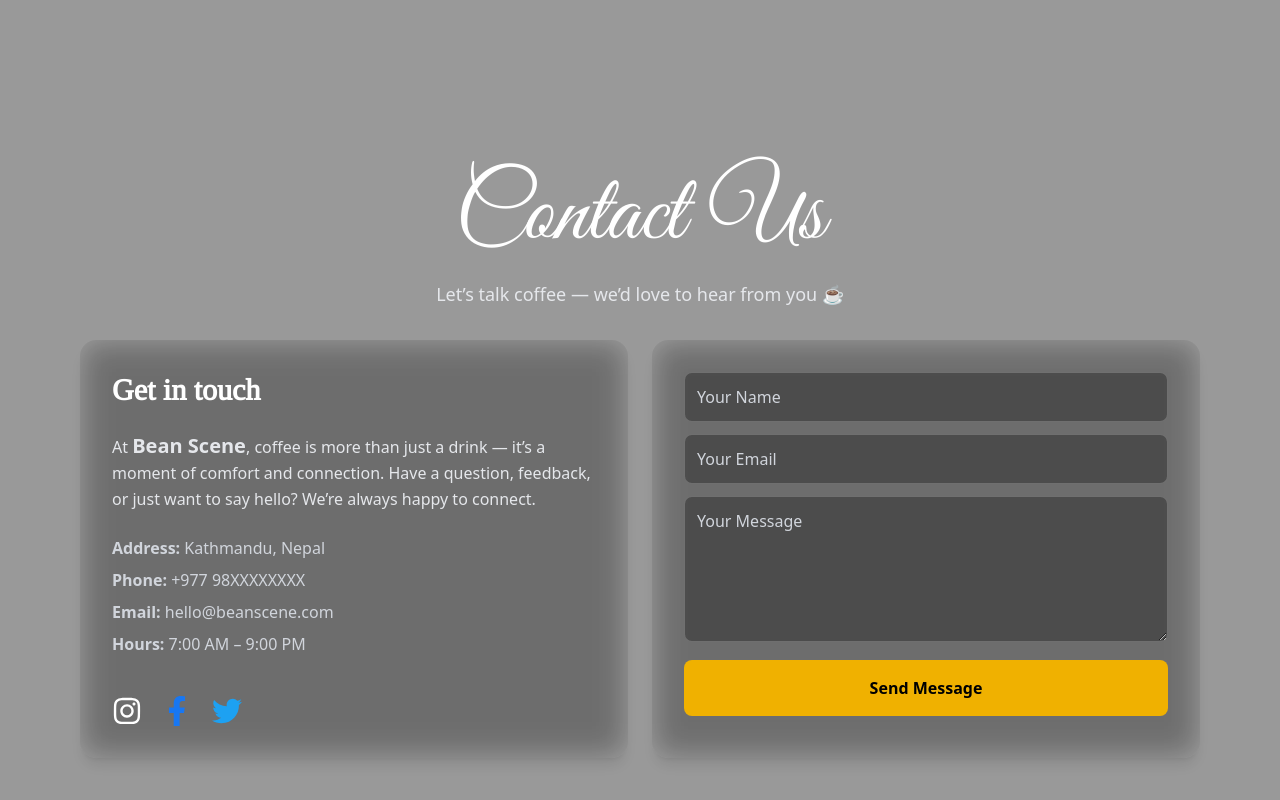
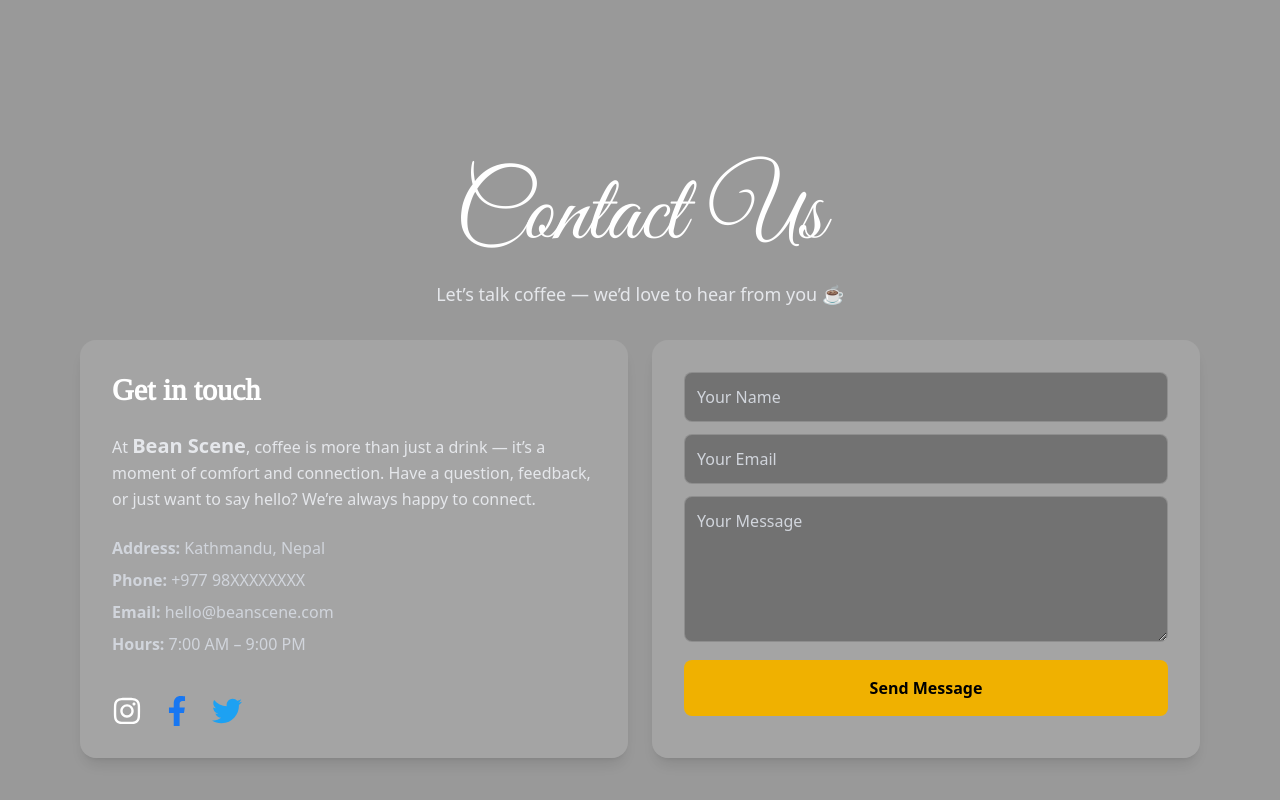
Before and after one commit to Sampurnashrestha/ecommerce, a React (Vite) app: page / in a window 1280 px wide. Shown: the part 2156-2956 px from the top of the page. Built offline with nearby package versions, Linux system fonts and the light colour scheme.

Commit message:
motion added

```diff
--- a/src/pages/Contact.jsx
+++ b/src/pages/Contact.jsx
@@ -1,50 +1,60 @@
 import React from "react";
 import { FaInstagram, FaFacebookF, FaTwitter } from "react-icons/fa";
+import { motion } from "framer-motion";
 
 const Contact = () => {
   return (
     <section className="w-full min-h-[950px] md:min-h-screen bg-black/40 backdrop-blur-sm px-6 md:px-20 pt-[7rem] pb-24 text-white">
-
-
-
-      <div className="text-center mb-8">
+      <motion.div
+        initial={{ opacity: 0, y: 50 }}
+        whileInView={{ opacity: 1, y: 0 }}
+        transition={{ duration: 0.6 }}
+        className="text-center mb-8"
+      >
         <h1 className="font-cedraville text-5xl md:text-8xl mb-4">
           Contact Us
         </h1>
         <p className="text-lg text-gray-200">
           Let’s talk coffee — we’d love to hear from you ☕
         </p>
-      </div>
+      </motion.div>
 
-
-      <div className="max-w-7xl mx-auto grid grid-cols-1 md:grid-cols-2 gap-4 md:gap-6">
-
-
+      <motion.div
+        initial={{ filter: "blur(10px)", opacity: 0, y: 50 }}
+        whileInView={{ filter: "blur(0px)", opacity: 1, y: 0 }}
+        transition={{ duration: 0.6 }}
+        className="max-w-7xl mx-auto grid grid-cols-1 md:grid-cols-2 gap-4 md:gap-6"
+      >
         <div className="bg-white/10 backdrop-blur-lg rounded-2xl p-8 space-y-6 shadow-lg">
-          <h2 className="text-3xl font-tinos font-semibold">
-            Get in touch
-          </h2>
+          <h2 className="text-3xl font-tinos font-semibold">Get in touch</h2>
 
           <p className="text-gray-200 leading-relaxed">
-            At <span className="font-semibold text-xl">Bean Scene</span>, coffee is
-            more than just a drink — it’s a moment of comfort and connection.
+            At <span className="font-semibold text-xl">Bean Scene</span>, coffee
+            is more than just a drink — it’s a moment of comfort and connection.
             Have a question, feedback, or just want to say hello? We’re always
             happy to connect.
           </p>
 
           <div className="space-y-2 text-gray-300">
-            <p><strong>Address:</strong> Kathmandu, Nepal</p>
-            <p><strong>Phone:</strong> +977 98XXXXXXXX</p>
-            <p><strong>Email:</strong> hello@beanscene.com</p>
-            <p><strong>Hours:</strong> 7:00 AM – 9:00 PM</p>
+            <p>
+              <strong>Address:</strong> Kathmandu, Nepal
+            </p>
+            <p>
+              <strong>Phone:</strong> +977 98XXXXXXXX
+            </p>
+            <p>
+              <strong>Email:</strong> hello@beanscene.com
+            </p>
+            <p>
+              <strong>Hours:</strong> 7:00 AM – 9:00 PM
+            </p>
           </div>
 
           <div className="flex gap-5 pt-4 text-3xl">
             <a className="hover:scale-110 transition">
               <FaInstagram
                 style={{
-                  background:
-                    "linear-gradient(45deg,#feda75,#fa7e1e,#d62976)",
+                  background: "linear-gradient(45deg,#feda75,#fa7e1e,#d62976)",
                   WebkitBackgroundClip: "text",
                   WebkitTextFillColor: "transparent",
                 }}
@@ -81,15 +91,17 @@
               className="w-full p-3 rounded-lg bg-black/30 border border-white/20 text-white placeholder-gray-300 focus:outline-none focus:ring-2 focus:ring-yellow-400"
             />
 
-            <button
+            <motion.button
+              whileTap={{ scale: 1 }}
+              transition={{ duration: 0.2 }}
               type="submit"
               className="w-full py-4 bg-yellow-500 text-black font-semibold rounded-lg hover:bg-yellow-400 transition"
             >
               Send Message
-            </button>
+            </motion.button>
           </form>
         </div>
-      </div>
+      </motion.div>
     </section>
   );
 };
```
